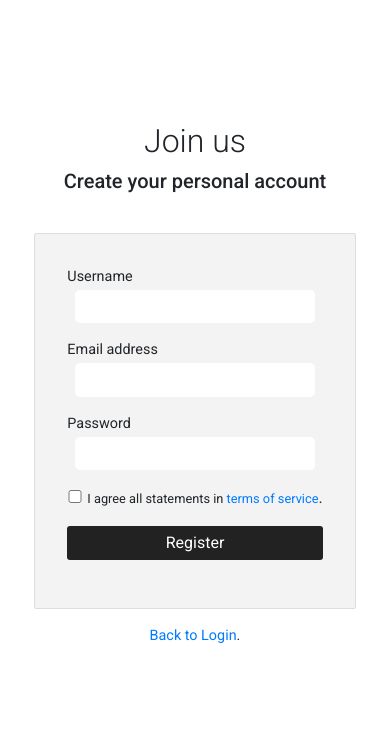
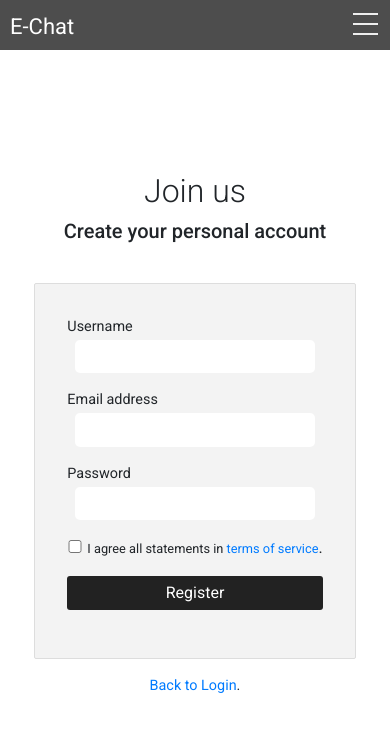
Before and after one commit to hemanthsuryya/react-chat, a React (Create React App) app: page /register in a window 390 px wide. Shown: the top 732 px of the page. Built offline with nearby package versions, Linux system fonts and the light colour scheme; no server answers; the HTML template or start-up script is replaced by a standard one; a web font is replaced by a local one.

Commit message:
added nav bar, fixed sockets to get online/offline status added logout

```diff
--- a/src/App.css
+++ b/src/App.css
@@ -141,3 +141,101 @@ form span {
 .home-page-title {
     color: #222
 }
+
+* {
+    box-sizing: border-box;
+  }
+
+  body {
+    margin: 0px;
+    font-family: 'segoe ui';
+  }
+
+  .nav {
+    height: 50px;
+    width: 100%;
+    background-color: #4d4d4d;
+    position: relative;
+  }
+
+  .nav > .nav-header {
+    display: inline;
+  }
+
+  .nav > .nav-header > .nav-title {
+    display: inline-block;
+    font-size: 22px;
+    color: #fff;
+    padding: 10px 10px 10px 10px;
+  }
+
+  .nav > .nav-btn {
+    display: none;
+  }
+
+  .nav > .nav-links {
+    display: inline;
+    float: right;
+    font-size: 18px;
+  }
+
+  .nav > .nav-links > a {
+    display: inline-block;
+    padding: 13px 10px 13px 10px;
+    text-decoration: none;
+    color: #efefef;
+  }
+
+  .nav > .nav-links > a:hover {
+    background-color: rgba(0, 0, 0, 0.3);
+  }
+
+  .nav > #nav-check {
+    display: none;
+  }
+
+  @media (max-width:600px) {
+    .nav > .nav-btn {
+      display: inline-block;
+      position: absolute;
+      right: 0px;
+      top: 0px;
+    }
+    .nav > .nav-btn > label {
+      display: inline-block;
+      width: 50px;
+      height: 50px;
+      padding: 13px;
+    }
+    .nav > .nav-btn > label:hover,.nav  #nav-check:checked ~ .nav-btn > label {
+      background-color: rgba(0, 0, 0, 0.3);
+    }
+    .nav > .nav-btn > label > span {
+      display: block;
+      width: 25px;
+      height: 10px;
+      border-top: 2px solid #eee;
+    }
+    .nav > .nav-links {
+      position: absolute;
+      display: block;
+      width: 100%;
+      background-color: #333;
+      height: 0px;
+      transition: all 0.3s ease-in;
+      overflow-y: hidden;
+      top: 50px;
+      left: 0px;
+    }
+    .nav > .nav-links > a {
+      display: block;
+      width: 100%;
+    }
+    .nav > #nav-check:not(:checked) ~ .nav-links {
+      height: 0px;
+    }
+    .nav > #nav-check:checked ~ .nav-links {
+      height: calc(100vh - 50px);
+      overflow-y: auto;
+    }
+  }
--- a/src/App.js
+++ b/src/App.js
@@ -1,5 +1,5 @@
 import React from 'react'
-import { BrowserRouter as Router, Routes , Route } from 'react-router-dom'
+import { BrowserRouter as Router, Routes, Route, Link } from 'react-router-dom'
 
 import LandingPage from './components/pages/LandingPage'
 import LoginPage from './components/pages/LoginPage'
@@ -10,21 +10,60 @@ import User from './components/pages/User'
 import RequestsRec from './components/pages/RequestsRec'
 import Chat from './components/pages/Chat'
 import InvitationSent from './components/pages/InvitationSent'
+import ErrorPage from './components/pages/ErrorPage'
 import './App.css'
+import io from "socket.io-client";
+import RequireAuth from './components/pages/RequireAuth'
+import Logout from './components/pages/Logout'
+import Authenticated from './components/pages/Authenticated'
+const socket = io.connect("http://localhost:3001");
+
 
 export default function App() {
     return (
         <Router>
             <div>
+                <div className="nav">
+                    <input type="checkbox" id="nav-check" />
+                    <div className="nav-header">
+                        <div className="nav-title">
+                            E-Chat
+                        </div>
+                    </div>
+                    <div className="nav-btn">
+                        <label htmlFor="nav-check">
+                            <span></span>
+                            <span></span>
+                            <span></span>
+                        </label>
+                    </div>
+
+                    <div className="nav-links">
+                        <Link to="/home">Home</Link>
+                        <Link to="/request">InvitationReceived</Link>
+                        <a
+                            onClick={() => {
+                                Logout();
+                            }}
+                        >
+                            Logout
+                        </a>
+                    </div>
+                </div>
                 <Routes>
-                    <Route exact path="/" element={ <LoginPage/> } />
-                    <Route path="/register" element={ <RegisterPage/> } />
+                    <Route element={<Authenticated />}>
+                        <Route exact path="/" element={<LoginPage />} />
+                        <Route path="/register" element={<RegisterPage />} />
+                    </Route>
                     {/* <Route path="/forget-password" element={ ForgetPasswordPage } /> */}
-                    <Route path="/home" element={ <HomePage/> } />
-                    <Route path="/user/:id" element={<User/>}/>
-                    <Route path="/request" element={ <RequestsRec/> } />
-                    <Route path="/invitation" element={ <InvitationSent/> } />
-                    <Route path="/chatroom/:id" element={<Chat/>}/>
+                    <Route element={<RequireAuth />}>
+                        <Route path="/home" element={<HomePage socket={socket} />} />
+                        <Route path="/user/:id" element={<User />} />
+                        <Route path="/request" element={<RequestsRec />} />
+                        <Route path="/invitation" element={<InvitationSent />} />
+                        <Route path="/chatroom/:id" element={<Chat socket={socket} />} />
+                    </Route>
+                    <Route path="*" element={<ErrorPage />} />
                 </Routes>
             </div>
         </Router>
--- /dev/null
+++ b/src/components/pages/Authenticated.js
@@ -0,0 +1,15 @@
+import { useLocation,Navigate,Outlet } from "react-router-dom";
+
+const Authenticated = () =>{
+    // const {auth} = useAuth();
+    const userId = JSON.parse(localStorage.getItem("user"))?._id;
+    const location = useLocation();
+
+    return (
+        userId
+            ?<Navigate to="/home" state={{from:location}} replace />:<Outlet/>
+    )
+
+}
+
+export default Authenticated;
--- a/src/components/pages/Chat.js
+++ b/src/components/pages/Chat.js
@@ -1,19 +1,19 @@
-import React,{useState,useEffect} from 'react';
-import { useParams } from 'react-router-dom';
+import React,{useEffect} from 'react';
+import { useParams,useLocation } from 'react-router-dom';
 import Room from './Room';
-import io from "socket.io-client";
-const socket = io.connect("http://localhost:3001");
 
 
-function Chat() {
+
+function Chat({socket}) {
     const { id } = useParams();
-
+    const {state} = useLocation();
     useEffect(() => {
-        socket.emit("joinRoom",id);
-    }, []);
+      // state.socket.emit("joinRoom",id);
+      console.log(state,id);
+    });
   return (
     <div>Chat
-    <Room socket={socket} username={localStorage.getItem("username")} room={id}/>
+    <Room socket={socket} username={localStorage.getItem("username")} room={id} friend={state.friendName}/>
     </div>
   )
 }
--- /dev/null
+++ b/src/components/pages/ErrorPage.js
@@ -0,0 +1,11 @@
+import React from 'react'
+
+function ErrorPage() {
+  return (
+    <div>
+        Welcome User, Route Not Found
+    </div>
+  )
+}
+
+export default ErrorPage
--- a/src/components/pages/LoginPage.js
+++ b/src/components/pages/LoginPage.js
@@ -15,8 +15,8 @@ export default function SignInPage() {
         if(response){
             // Send user to Login page...
             localStorage.setItem("username",data.username);
-
-            navigate("/home")
+            localStorage.setItem("user",JSON.stringify(response.data));
+            navigate("/home",{state:{id:response.data._id}});
         }
         else{
             alert("Login Failed")
--- /dev/null
+++ b/src/components/pages/Logout.js
@@ -0,0 +1,6 @@
+function Logout() {
+    window.localStorage.clear();
+    window.location.href = "/";
+  }
+
+  export default Logout;
--- a/src/components/pages/RegisterPage.js
+++ b/src/components/pages/RegisterPage.js
@@ -17,8 +17,8 @@ export default function SignUpPage() {
         if(response){
             // Send user to Login page...
             localStorage.setItem("username",data.username);
-
-            navigate("/home");
+            localStorage.setItem("user",JSON.stringify(response.data));
+            navigate("/home",{state:{id:response.data._id}});
 
         }
         else{
--- /dev/null
+++ b/src/components/pages/RequireAuth.js
@@ -0,0 +1,16 @@
+import { useLocation,Navigate,Outlet } from "react-router-dom";
+
+const RequireAuth = () =>{
+    // const {auth} = useAuth();
+    const userId = JSON.parse(localStorage.getItem("user"))?._id;
+    const location = useLocation();
+
+    return (
+        userId
+            ?<Outlet/>
+            :<Navigate to="/" state={{from:location}} replace />
+    )
+
+}
+
+export default RequireAuth;
--- a/src/components/pages/Room.js
+++ b/src/components/pages/Room.js
@@ -1,7 +1,7 @@
 import React,{useState,useEffect} from 'react';
 import { getMessages } from '../../requests/helper';
 
-const Room = ({socket,username,room}) => {
+const Room = ({socket,username,room,friend}) => {
     const [currentMessage,setCurrentMessage] = useState("");
     const [messageList,setMessageList ] = useState([]);
 
@@ -26,13 +26,13 @@ const Room = ({socket,username,room}) => {
     async function fetchMessages() {
         let res = await getMessages(room);
         // console.log(res);
-        if(res.data!=""){
+        if(res.data!==""){
             setMessageList(res.data.chats);
         }
     }
     useEffect(()=>{
         fetchMessages();
-    },[])
+    })
     useEffect(() => {
         socket.on("receiveMessage",(data)=>{
             // console.log(data);
@@ -48,7 +48,7 @@ const Room = ({socket,username,room}) => {
     return (
         <div>
             <div>
-            <h1> Live {username}</h1>
+            <h1> Chatting with {friend}</h1>
             </div>
             <div className="body">
                 {messageList?messageList.map((item,index)=>(
```
Also changed, not shown: src/components/pages/HomePage.js (+16 -6 lines).
